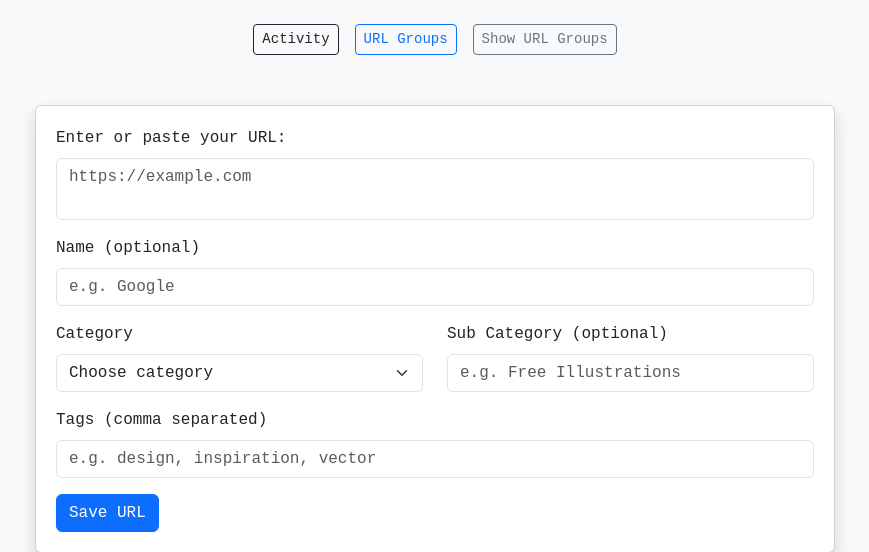
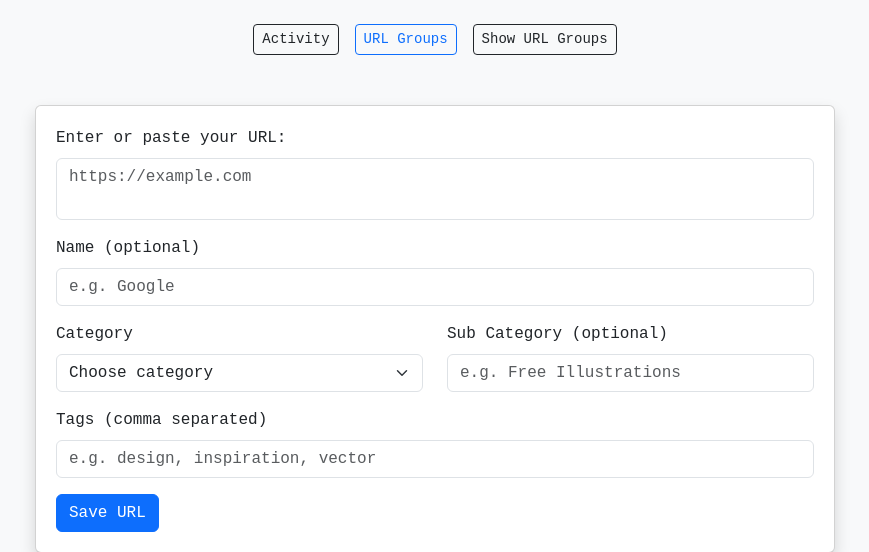
Before and after one commit to yashwanth2706/LinkBOX, a Django app: page / in a window 1280 px wide. Shown: the part 60-612 px from the top of the page, without its empty margins (205-1074 px from the left). Run offline with Django 5.2, Linux system fonts and the light colour scheme.

Commit message:
Fix UI button color

```diff
--- a/urlsaver/templates/index.html
+++ b/urlsaver/templates/index.html
@@ -52,7 +52,7 @@
         URL Groups
       </button>
       <button
-        class="btn btn-outline-secondary btn-sm"
+        class="btn btn-outline-dark btn-sm"
         data-bs-toggle="offcanvas"
         data-bs-target="#urlGroupsPanel"
       >
```
